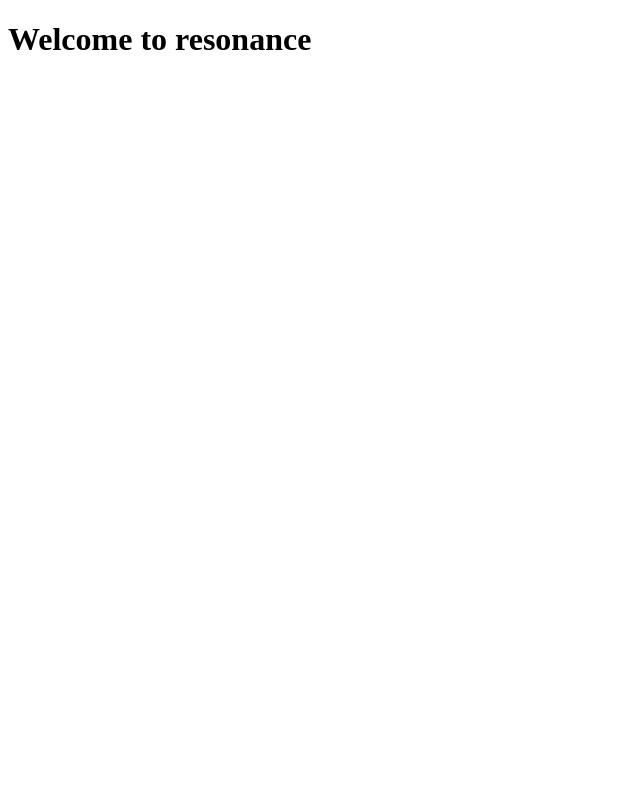
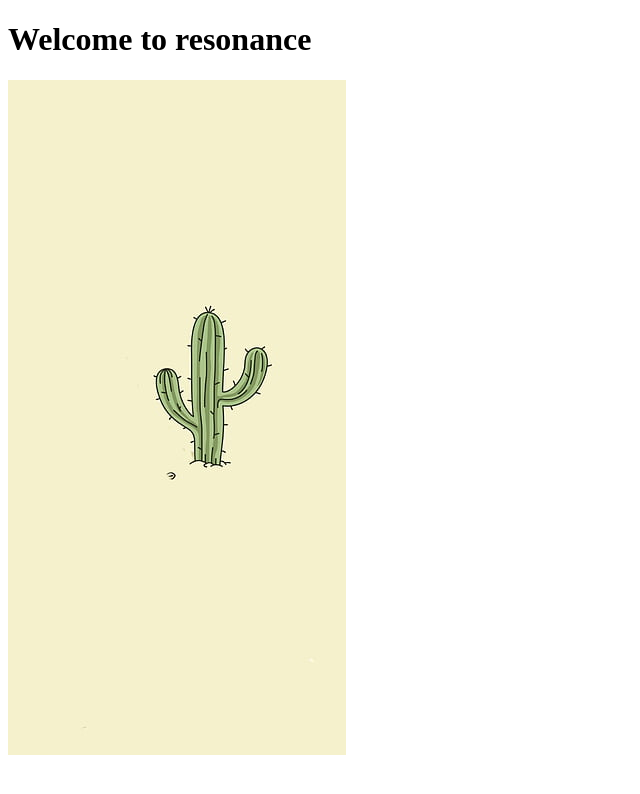
Before and after one commit to Recurchen/Resonance, a plain HTML site: page mainpage.html in a window 1280 px wide. Shown: the whole page, without its empty margins (0-640 px from the left). Drawn offline with Linux system fonts and the light colour scheme.

Commit message:
Add files via upload
Second test: add pics in html

```diff
--- a/mainpage.html
+++ b/mainpage.html
@@ -9,6 +9,7 @@
 <body>
 
     <h1> Welcome to resonance</h1>
+    <img src = "cactus.jpeg">
 
 </body>
 </html>
```
